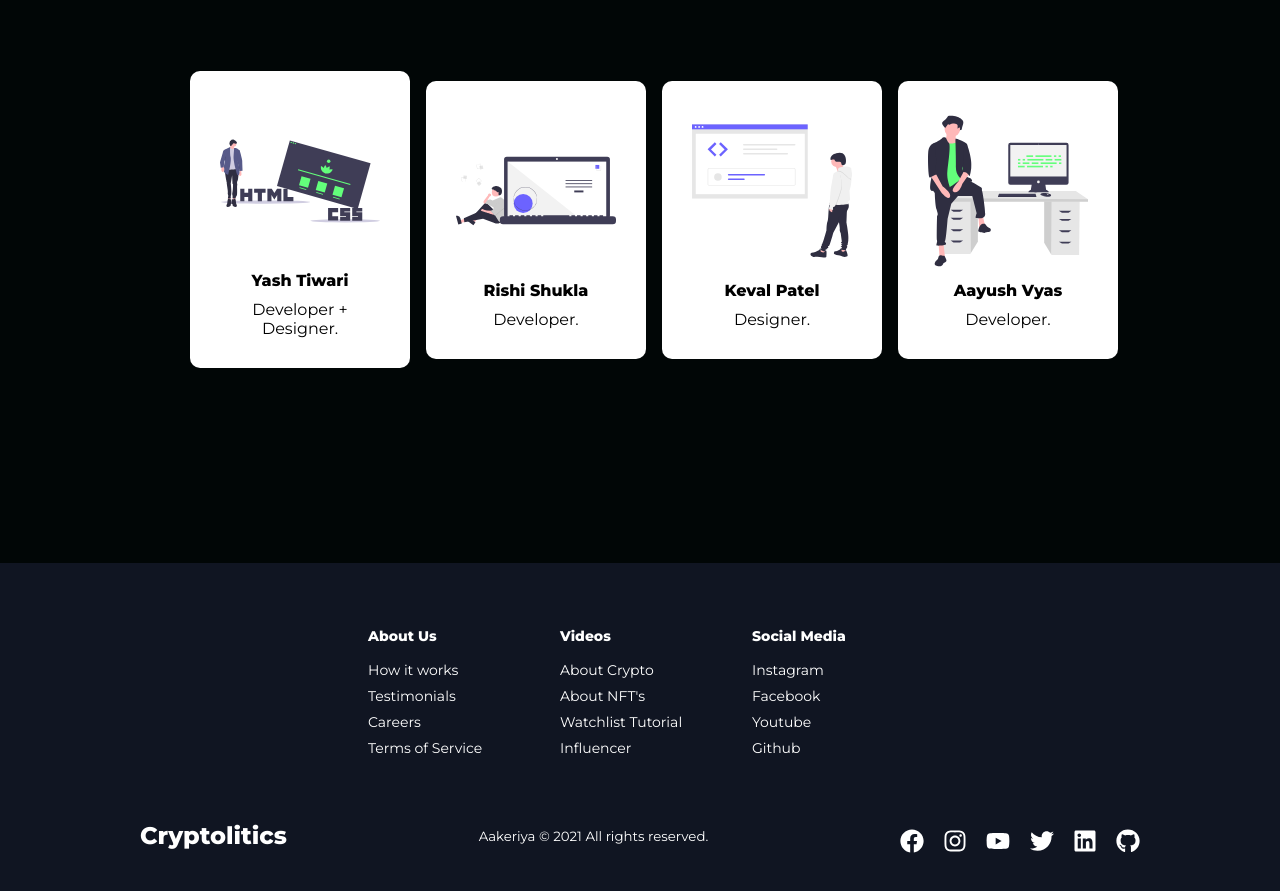
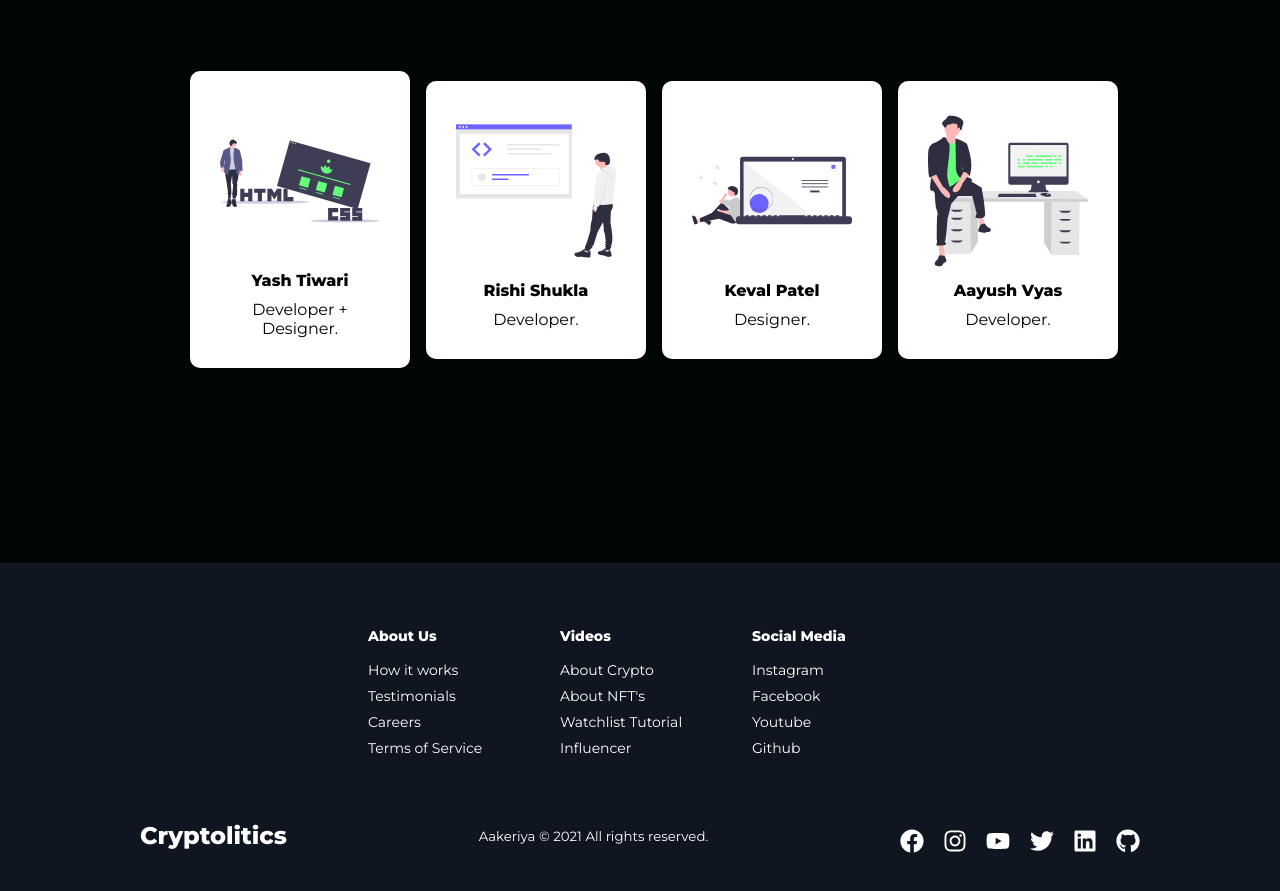
Before and after one commit to yasht-007/Cryptolitics-React-based-Webapp, a React (Create React App) app: page / in a window 1280 px wide. Shown: the part 5217-6108 px from the top of the page. Built offline with nearby package versions, Linux system fonts and the light colour scheme; no server answers; a web font is replaced by a local one.

Commit message:
search bug solved

```diff
--- a/src/components/CryptoStats/CoinTable.js
+++ b/src/components/CryptoStats/CoinTable.js
@@ -97,7 +97,7 @@ export default function CoinsTable() {
           label="Search For a Crypto Currency.."
           variant="outlined"
           style={{ marginBottom: 30, width: "100%" }}
-          onChange={(e) => setSearch(e.target.value)}
+          onChange={(e) => setSearch(e.target.value.toLowerCase)}
         />
 
         <div style={{display: "flex",justifyContent:"space-between"}}>
--- a/src/components/Team/index.js
+++ b/src/components/Team/index.js
@@ -25,12 +25,12 @@ const Team = () => {
           <ServicesP>Developer + Designer.</ServicesP>
         </ServicesCard>
         <ServicesCard>
-          <ServicesIcon src={Icon2} />
+          <ServicesIcon src={Icon3} />
           <ServicesH2>Rishi Shukla</ServicesH2>
           <ServicesP>Developer.</ServicesP>
         </ServicesCard>
         <ServicesCard>
-          <ServicesIcon src={Icon3} />
+          <ServicesIcon src={Icon2} />
           <ServicesH2>Keval Patel</ServicesH2>
           <ServicesP>Designer.</ServicesP>
         </ServicesCard>
```
Also changed, not shown: src/pages/index.js (line endings or trailing spaces).
